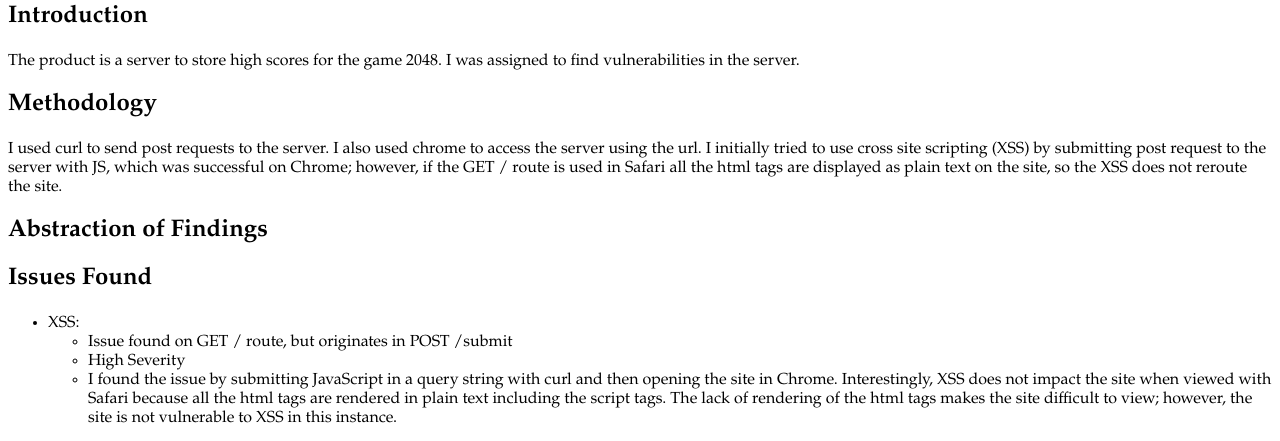
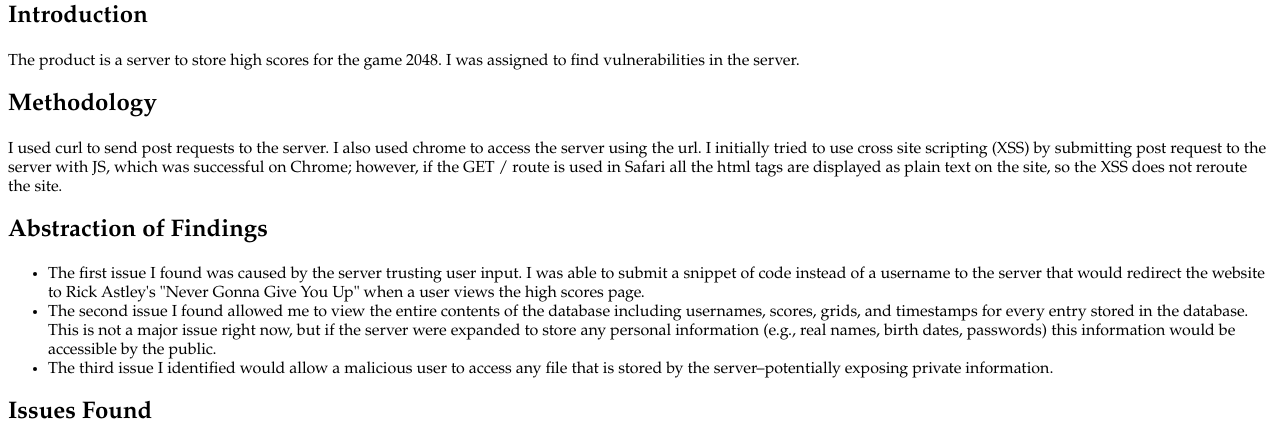
Before and after one commit to rgins/comp20-rginsberg, a plain HTML site: page security/index.html in a window 1280 px wide. Shown: the part 78-519 px from the top of the page. Drawn offline with Linux system fonts and the light colour scheme.

Commit message:
abstraction of findings section

```diff
--- a/security/index.html
+++ b/security/index.html
@@ -13,6 +13,12 @@
 	<h2>Methodology</h2>
 		<p>I used curl to send post requests to the server. I also used chrome to access the server using the url. I initially tried to use cross site scripting (XSS) by submitting post request to the server with JS, which was successful on Chrome; however, if the GET / route is used in Safari all the html tags are displayed as plain text on the site, so the XSS does not reroute the site.</p>
 	<h2>Abstraction of Findings</h2>
+		<ul>
+			<li>The first issue I found was caused by the server trusting user input.
+			I was able to submit a snippet of code instead of a username to the server that would redirect the website to Rick Astley's "Never Gonna Give You Up" when a user views the high scores page.</li>
+			<li>The second issue I found allowed me to view the entire contents of the database including usernames, scores, grids, and timestamps for every entry stored in the database. This is not a major issue right now, but if the server were expanded to store any personal information (e.g., real names, birth dates, passwords) this information would be accessible by the public.</li>
+			<li>The third issue I identified would allow a malicious user to access any file that is stored by the server–potentially exposing private information.</li>
+		</ul>
 	<h2>Issues Found</h2>
 		<ul>
 			<li>XSS:
```
